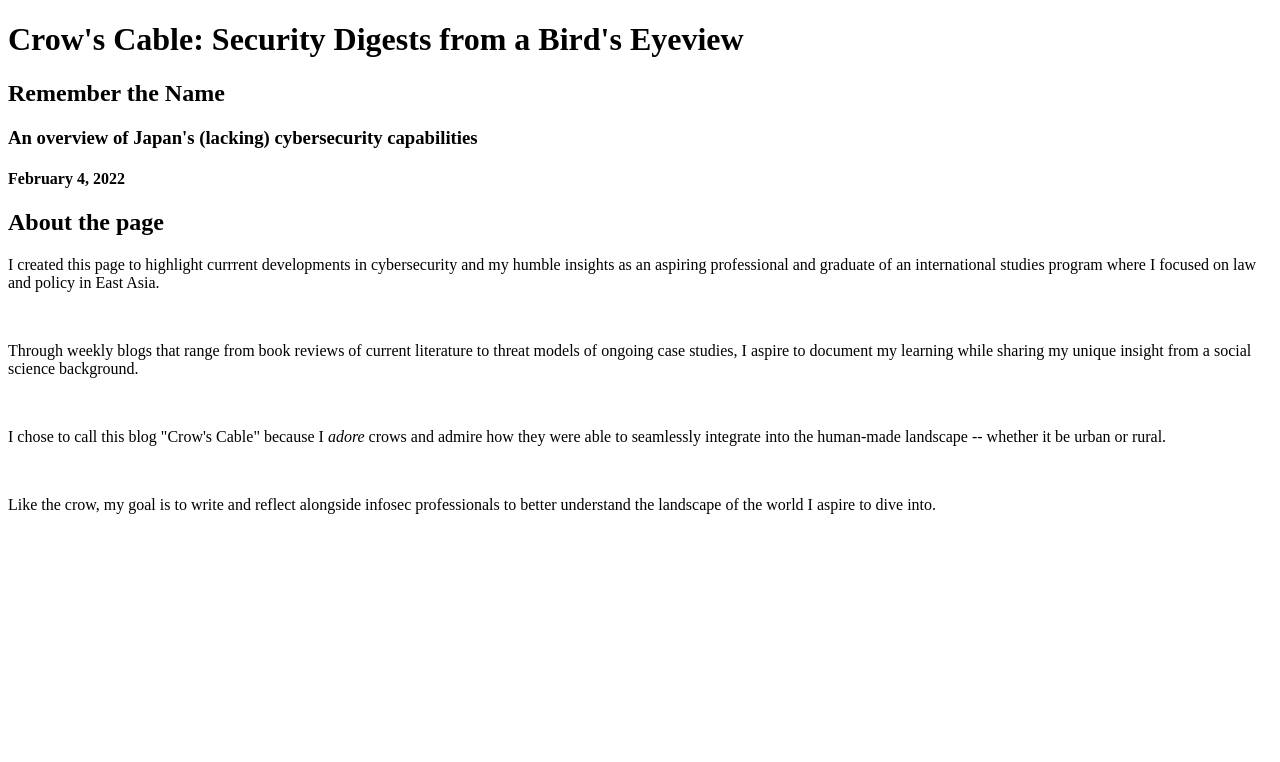
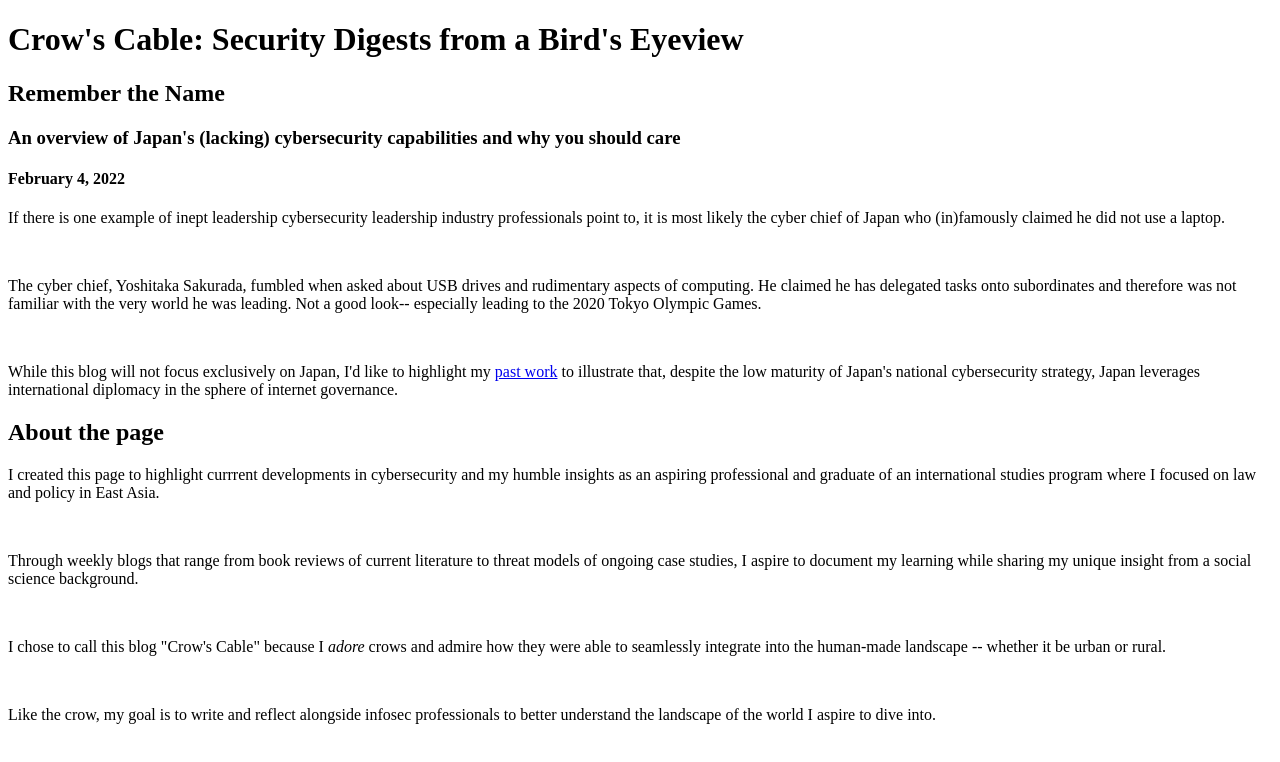
Before and after one commit to MudskipperSenpai/CodingJourneyBlog, a plain HTML site: page securityblog.html in a window 1280 px wide. Drawn offline with Linux system fonts and the light colour scheme.

Commit message:
Update securityblog.html

```diff
--- a/securityblog.html
+++ b/securityblog.html
@@ -1,13 +1,18 @@
 <!DOCTYPE html>
-  <html>
+  <html lang="en">
     <head>
-      <title> Crow's Cable </title>
+      <title> Crow's Cable: Security Digests from a Bird's Eyeview </title>
     </head>
     <body>
       <h1> Crow's Cable: Security Digests from a Bird's Eyeview </h1>
       <h2> Remember the Name </h2>
-      <h3> An overview of Japan's (lacking) cybersecurity capabilities </h3>
-        <h4> February 4, 2022 </h4>
+      <h3> An overview of Japan's (lacking) cybersecurity capabilities and why you should care </h3>
+      <h4> February 4, 2022 </h4>
+      <article>
+        <p> If there is one example of inept leadership cybersecurity leadership industry professionals point to, it is most likely the cyber chief of Japan who (in)famously claimed he did not use a laptop. </p> <br>
+        <p> The cyber chief, Yoshitaka Sakurada, fumbled when asked about USB drives and rudimentary aspects of computing. He claimed he has delegated tasks onto subordinates and therefore was not familiar with the very world he was leading. Not a good look-- especially leading to the 2020 Tokyo Olympic Games. </p> <br>
+        <p> While this blog will not focus exclusively on Japan, I'd like to highlight my <a href="https://docs.google.com/document/d/1VCbuYxWxFnbNc2F_eALmGSWaUuP040mrI2Hyx6yvkck/edit?usp=sharing">past work</a> to illustrate that, despite the low maturity of Japan's national cybersecurity strategy, Japan leverages international diplomacy in the sphere of internet governance. </p>
+      </article>
     </body>
     <footer>
       <h2> About the page </h2>
```
